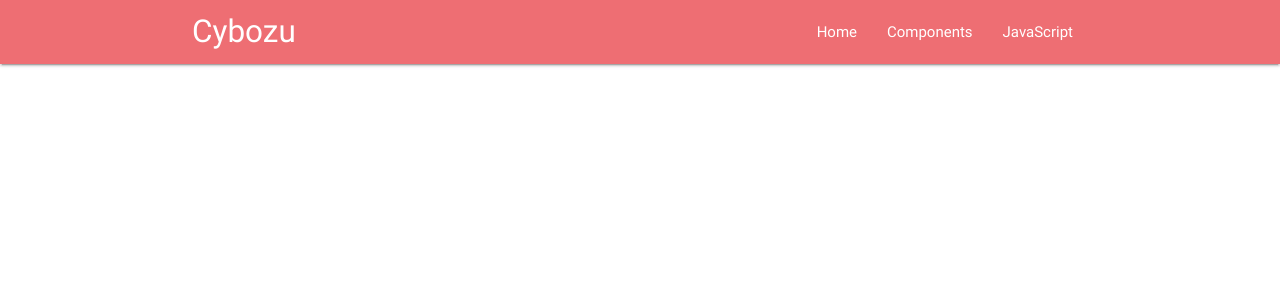
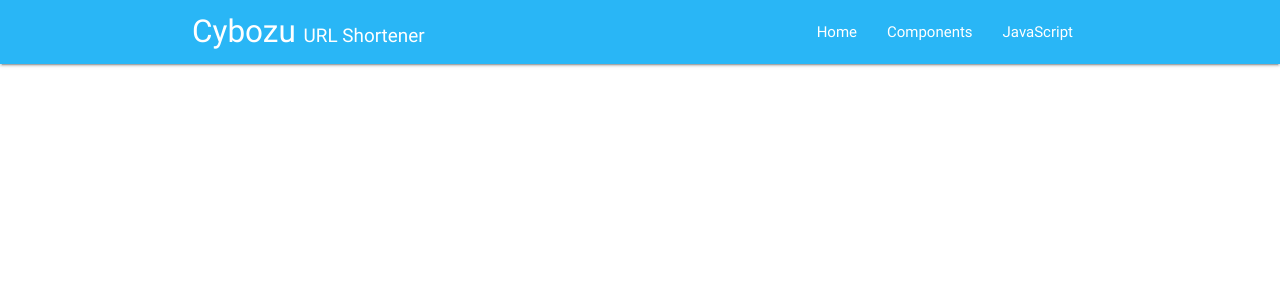
Before and after one commit to cvn-intern-2017/cus, a PHP site: page /cus/Views/header.php in a window 1280 px wide. Shown: the top 300 px of the page. Run offline with PHP 8.4, Linux system fonts and the light colour scheme.

Commit message:
update .htaccess

```diff
--- a/Views/header.php
+++ b/Views/header.php
@@ -9,10 +9,10 @@
 </head>
 <body>
 
-  <nav>
+  <nav class="light-blue lighten-1">
     <div class="container">
       <div class="nav-wrapper">
-        <a href="#" class="brand-logo">Cybozu</a>
+        <a href="#" class="brand-logo">Cybozu <h10 style="font-size:60%;"> URL Shortener</h10></a>
         <ul id="nav-mobile" class="right hide-on-med-and-down">
           <li><a href=".">Home</a></li>
           <li><a href="badges.html">Components</a></li>
```
Also changed, not shown: .htaccess.
